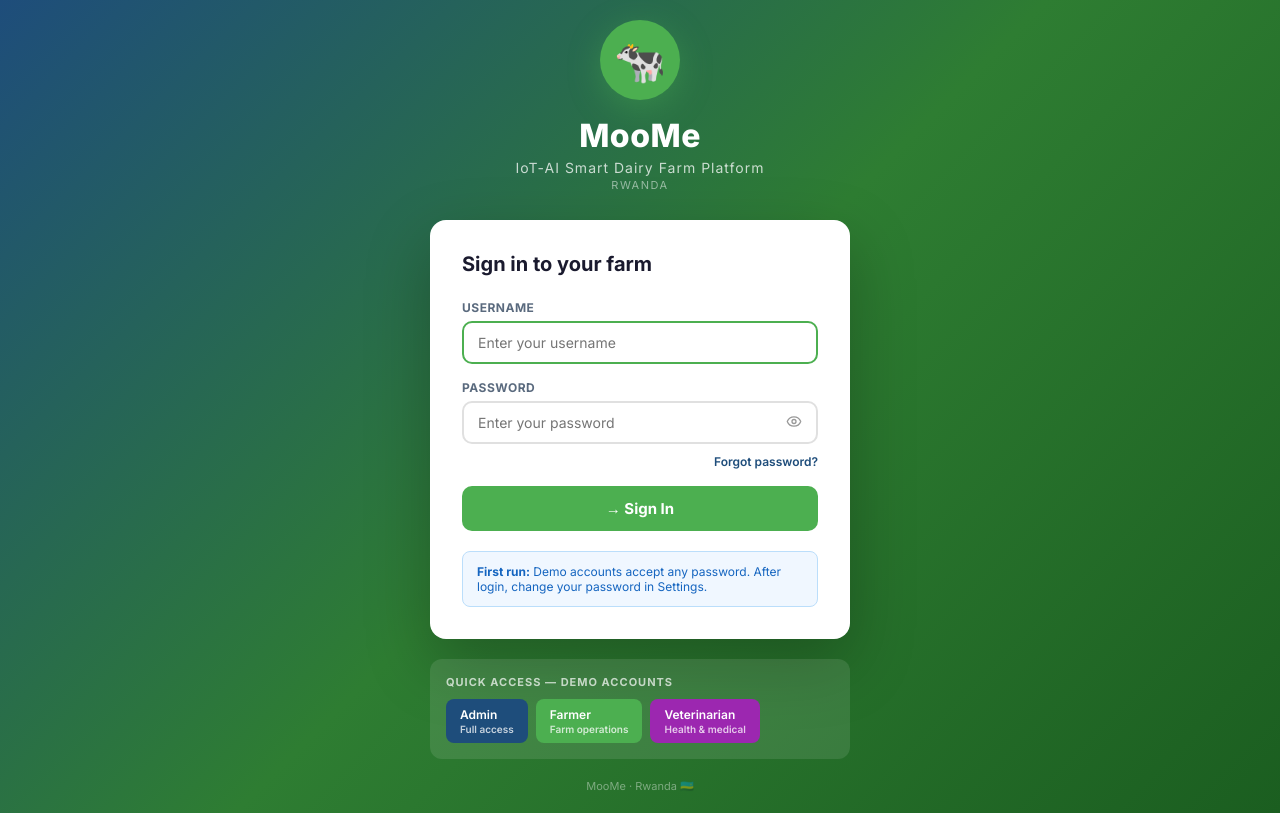
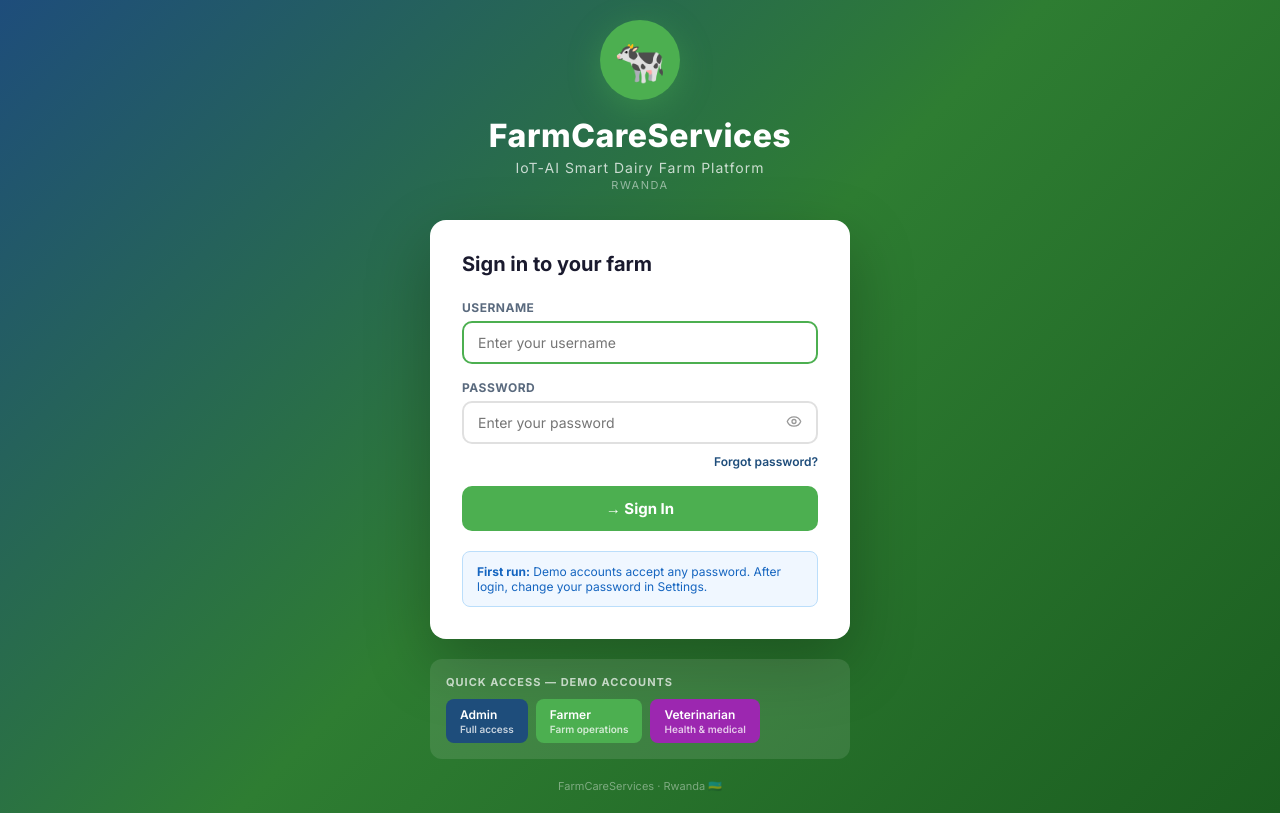
Before and after one commit to blaise98-dev/farmcareservices, a React (Vite) app in the folder webapp/frontend/: page /login in a window 1280 px wide. Built offline with nearby package versions, Linux system fonts and the light colour scheme; no server answers.

Commit message:
Added github workflows and new changes

```diff
--- a/webapp/frontend/src/pages/Login.jsx
+++ b/webapp/frontend/src/pages/Login.jsx
@@ -57,7 +57,7 @@ export default function Login() {
             fontSize: 42, margin: '0 auto 16px',
             boxShadow: '0 8px 32px rgba(76,175,80,.4)',
           }}>🐄</div>
-          <h1 style={{ fontWeight: 900, fontSize: 32, letterSpacing: .5, margin: 0 }}>MooMe</h1>
+          <h1 style={{ fontWeight: 900, fontSize: 32, letterSpacing: .5, margin: 0 }}>FarmCareServices</h1>
           <p style={{ opacity: .75, fontSize: 14, marginTop: 4, letterSpacing: 1 }}>
             {farm?.farm_name || 'IoT-AI Smart Dairy Farm Platform'}
           </p>
@@ -210,7 +210,7 @@ export default function Login() {
         </div>
 
         <p style={{ textAlign: 'center', color: 'rgba(255,255,255,.4)', fontSize: 11 }}>
-          {farm?.farm_name ? `${farm.farm_name} · ` : 'MooMe · '}{farm?.location || 'Rwanda'} 🇷🇼
+          {farm?.farm_name ? `${farm.farm_name} · ` : 'FarmCareServices · '}{farm?.location || 'Rwanda'} 🇷🇼
         </p>
       </div>
     </div>
```
Also changed, not shown: 1 other file (tests, documents, lock files or other folders).
